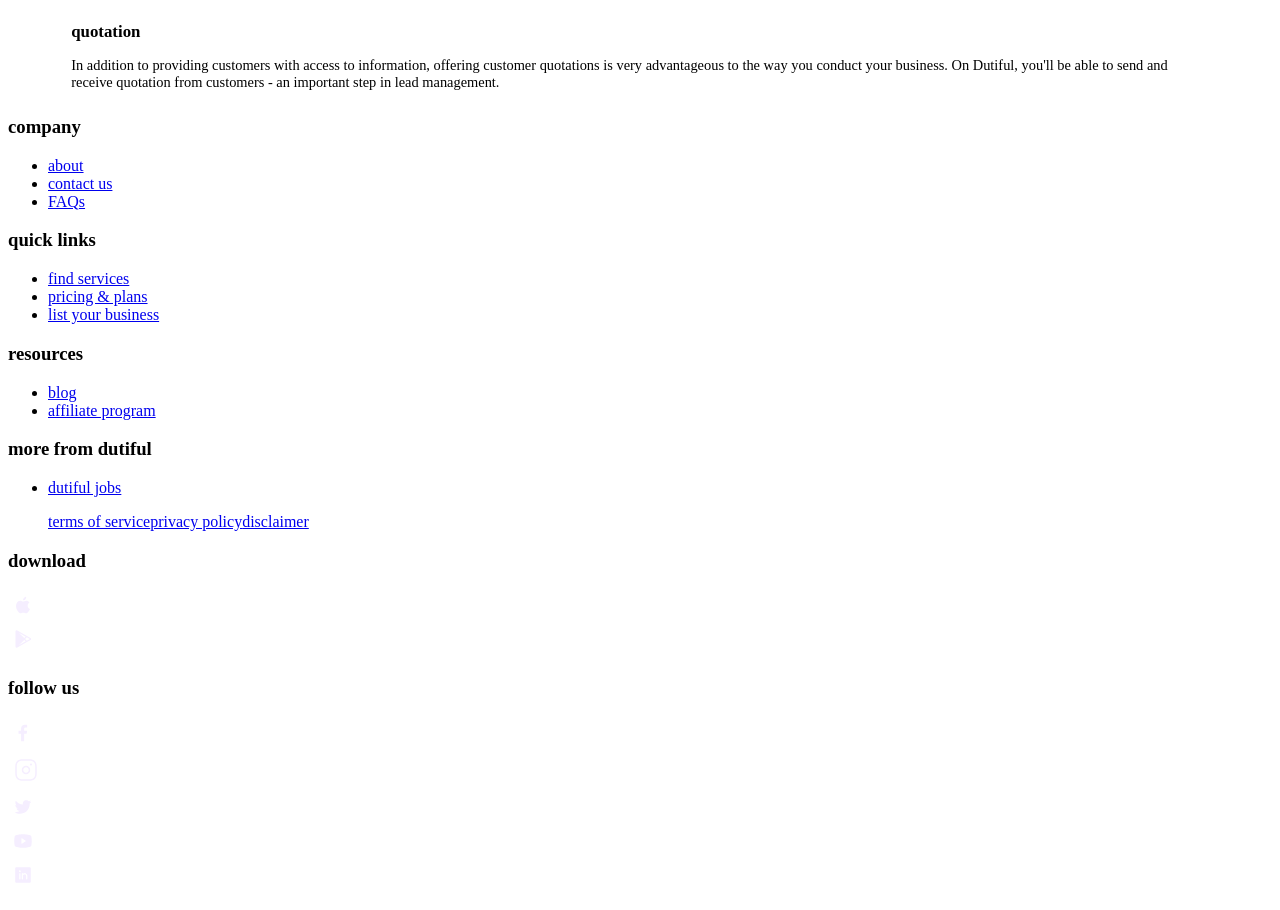
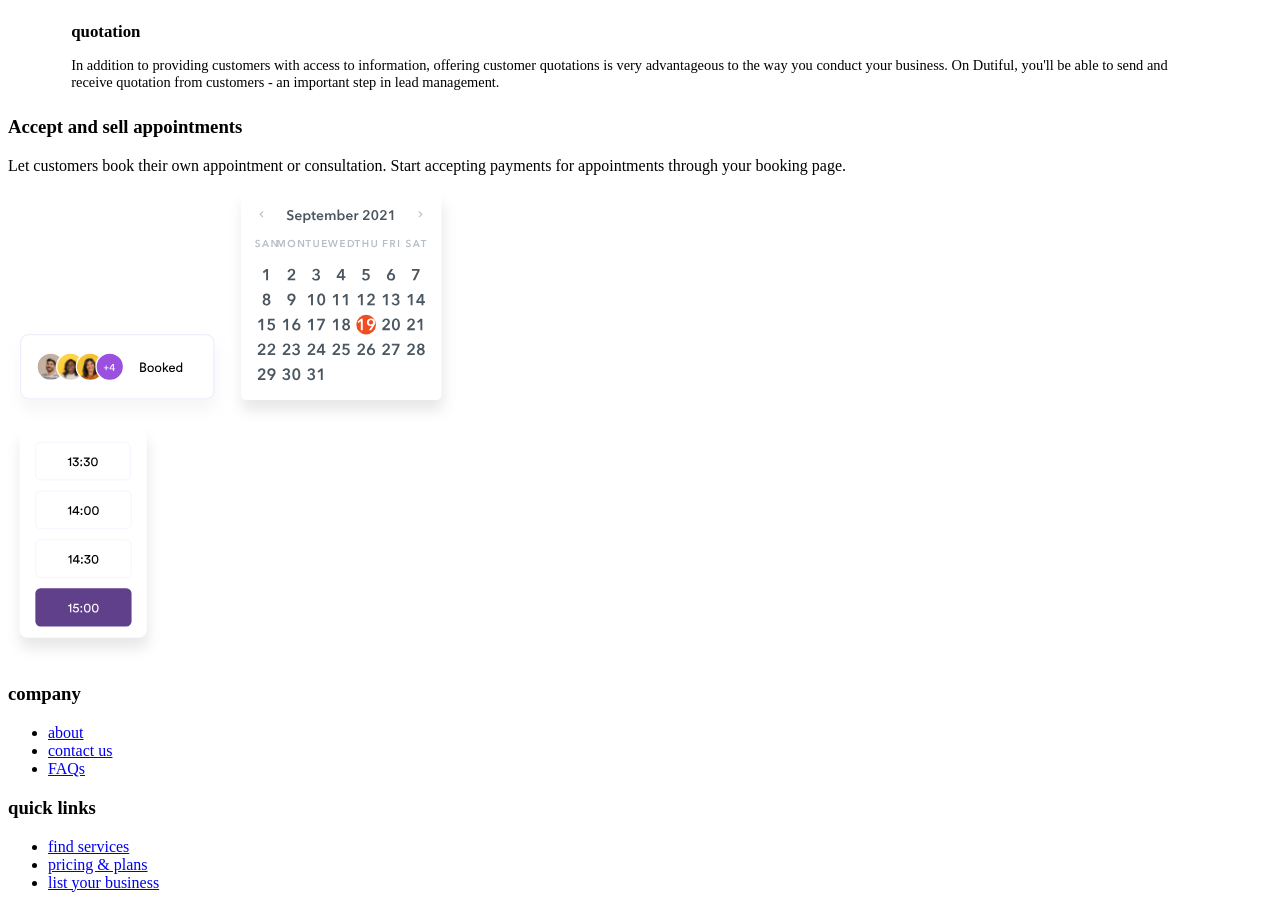
Before and after one commit to Ndace-hash/dutiful-test, a Nuxt app: page / in a window 1280 px wide. Shown: the part 2266-3176 px from the top of the page. Built offline with nearby package versions, Linux system fonts and the light colour scheme.

Commit message:
booking section

```diff
--- /dev/null
+++ b/components/Booking.vue
@@ -0,0 +1,15 @@
+<template>
+    <section class="flex flex-col gap-6  items-center mt-6 md:flex-row-reverse md:justify-between">
+        <div class="max-w-[400px]" >
+            <h1 class="font-bold text-3xl mt-3 leading-10 mb-2 text-dark-blue">Accept and sell appointments</h1>
+            <p class="text-base text-black">Let customers book their own appointment or consultation. Start accepting payments for appointments through your booking page. </p>
+        </div>
+        <div class="relative flex items-center max-w-[500px]  w-full">
+            <div>
+                <img src="~/assets/images/booked.svg" alt="people who have already booked">
+                <img src="~/assets/images/calendar.svg" alt="calendar">
+            </div>
+            <img src="~/assets/images/timeSlot.svg" alt="time">
+        </div>
+    </section>
+</template>
--- a/pages/index.vue
+++ b/pages/index.vue
@@ -3,6 +3,7 @@
 <Hero/>
 <Reviews/>
 <Services/>
+<Booking/>
     </div>
 </template>
 
```
